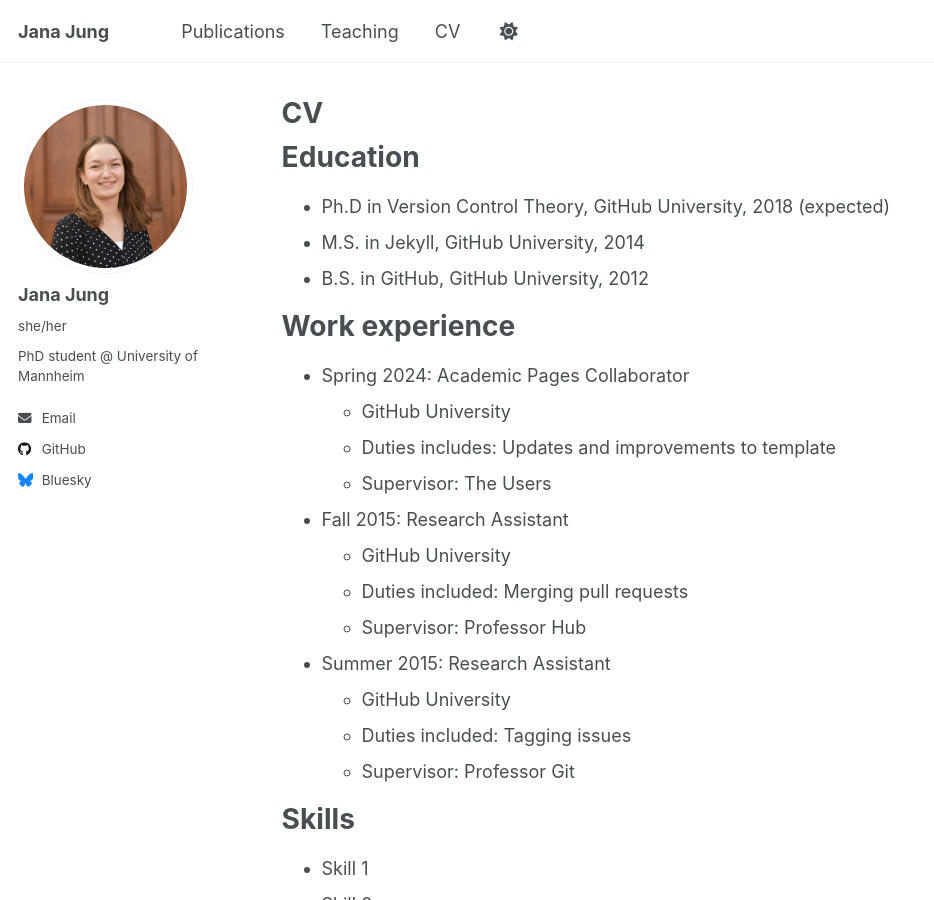
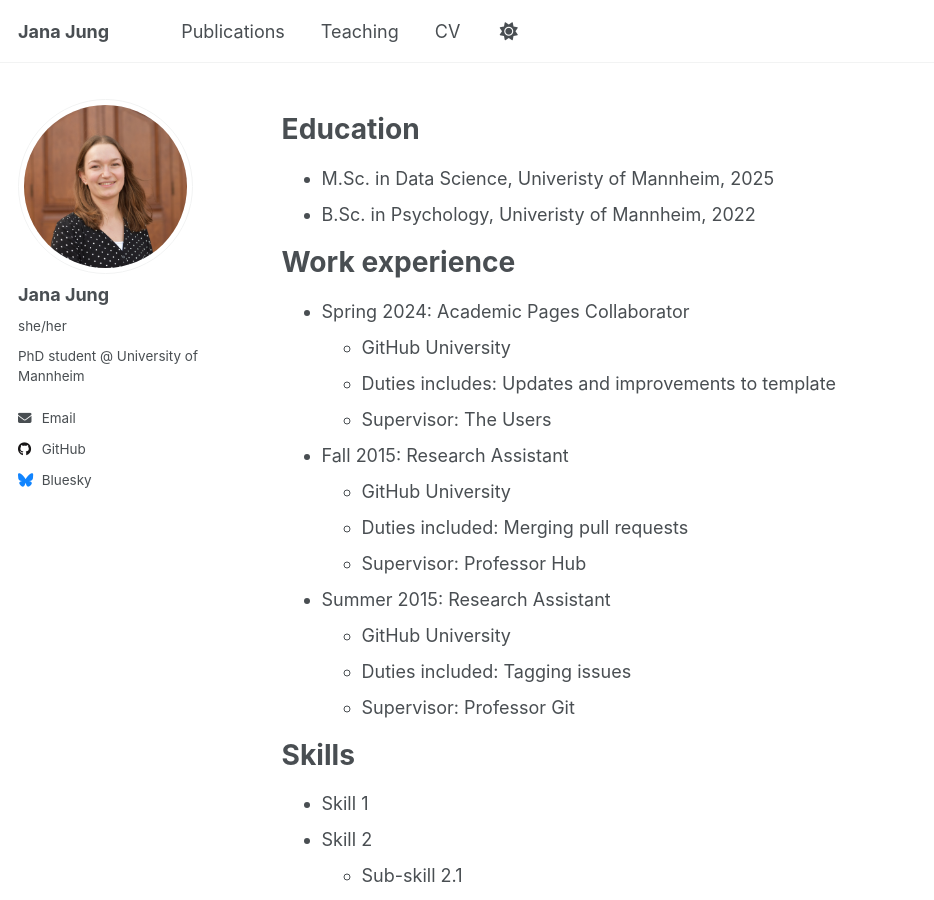
Before and after one commit to jasoju/jasoju.github.io, a Jekyll site: the page built from _pages/cv.md, in a window 1280 px wide and 900 px high. Shown: the whole window, without its empty margins (0-934 px from the left). Built offline with Jekyll 4.4.1, drawn with Linux system fonts in a browser that asks for light colours; a script that is not in the unit is left out.

Commit message:
start with cv

```diff
--- a/_pages/cv.md
+++ b/_pages/cv.md
@@ -1,6 +1,5 @@
 ---
 layout: archive
-title: "CV"
 permalink: /cv/
 author_profile: true
 redirect_from:
@@ -11,9 +10,8 @@ redirect_from:
 
 Education
 ======
-* Ph.D in Version Control Theory, GitHub University, 2018 (expected)
-* M.S. in Jekyll, GitHub University, 2014
-* B.S. in GitHub, GitHub University, 2012
+* M.Sc. in Data Science, Univeristy of Mannheim, 2025
+* B.Sc. in Psychology, Univeristy of Mannheim, 2022
 
 Work experience
 ======
```
